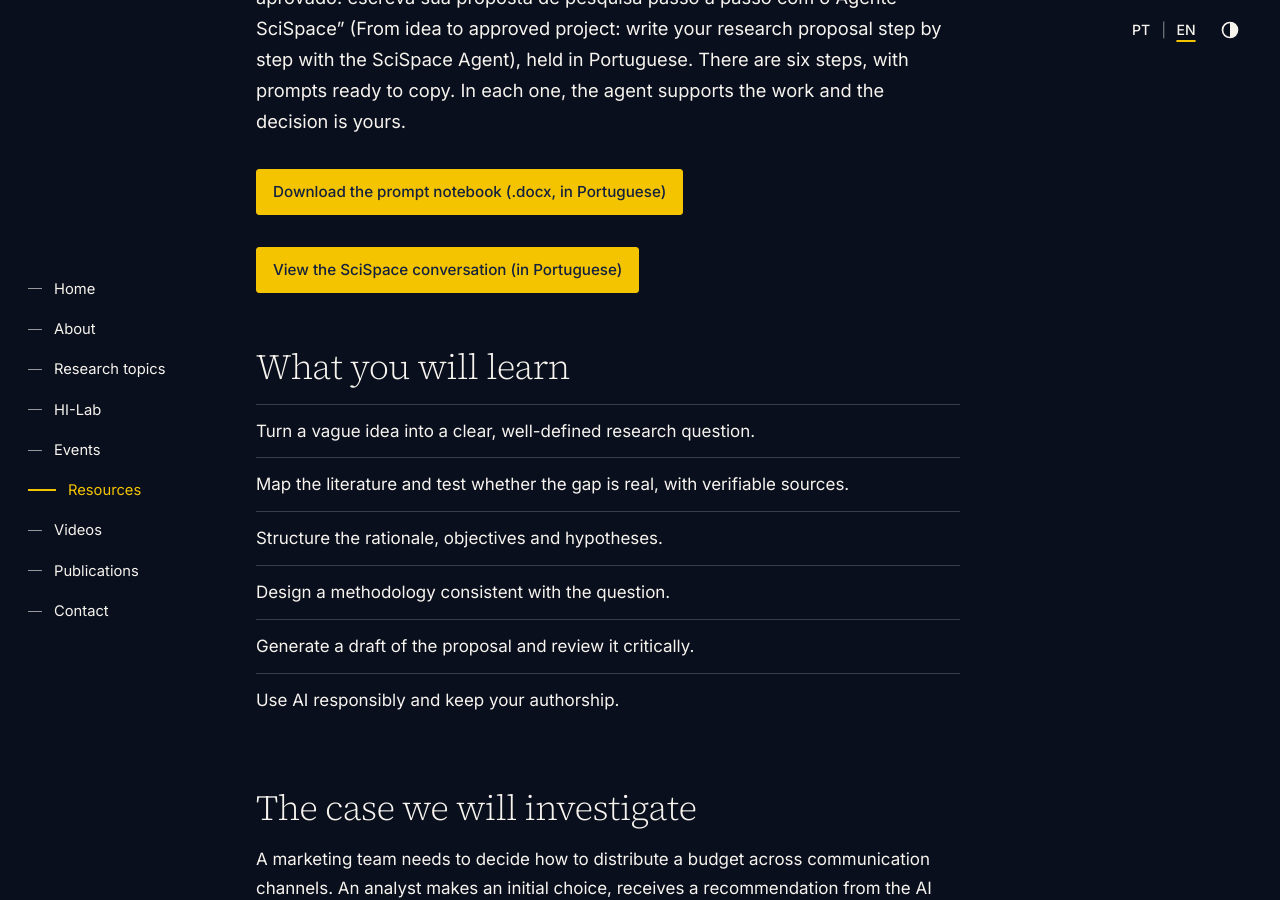
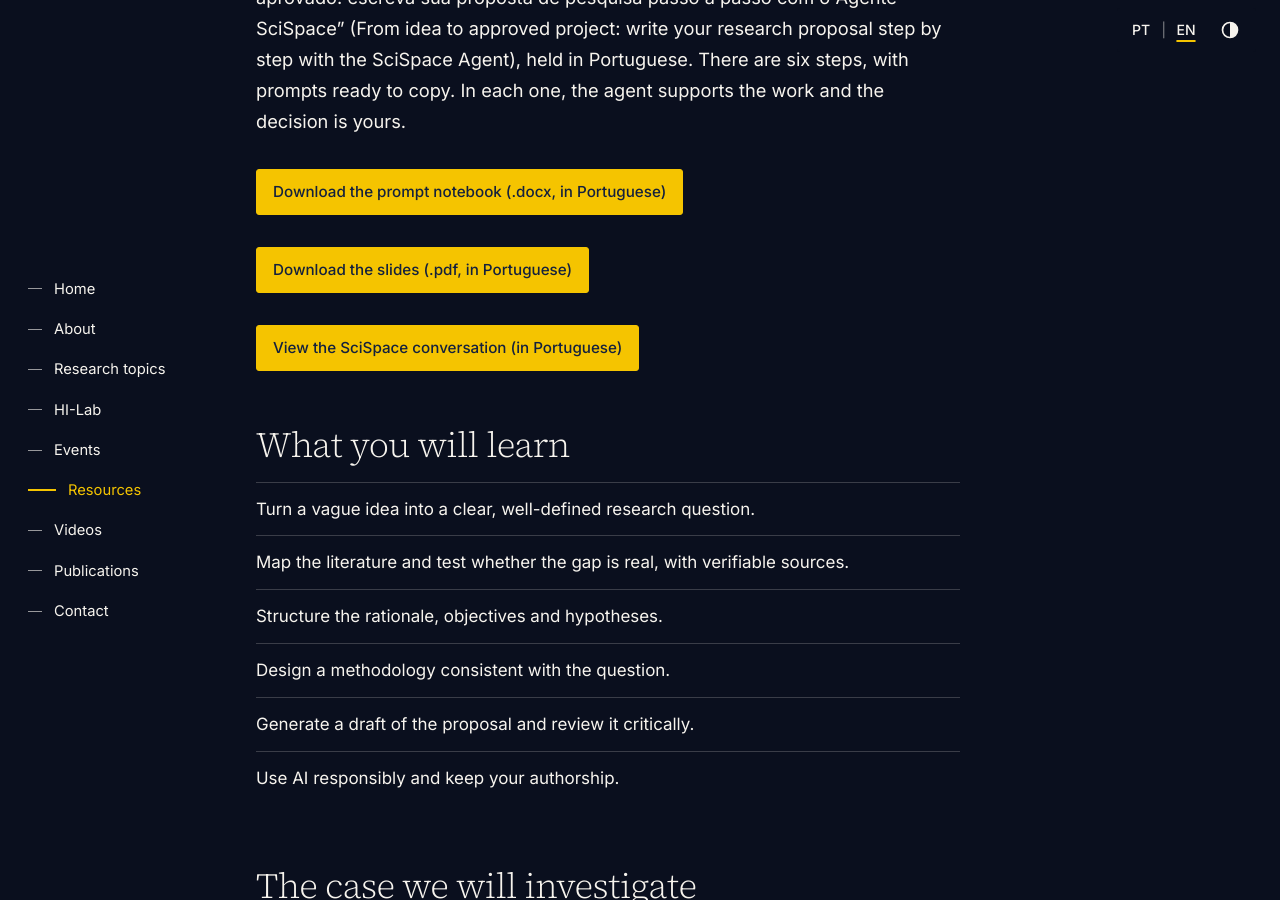
Before and after one commit to ricardolimongi/ricardolimongi.github.io, a Jekyll site: the page built from en/resources/research-proposal-scispace/index.md, in a window 1280 px wide and 900 px high, scrolled down 659 px. Built offline with Jekyll 4.4.1, drawn with Linux system fonts in a browser that asks for light colours.

Commit message:
conteúdo: slides do workshop SciSpace
Co-Authored-By: Claude Opus 5.5 <noreply@anthropic.com>

```diff
--- a/_data/paginas/proposta_scispace.yml
+++ b/_data/paginas/proposta_scispace.yml
@@ -23,6 +23,10 @@ blocks:
     url: "/assets/files/caderno-prompts-scispace.docx"
     pt: "Baixar o caderno de prompts (.docx)"
     en: "Download the prompt notebook (.docx, in Portuguese)"
+  - type: arquivo
+    url: "/assets/files/slides-workshop-scispace.pdf"
+    pt: "Baixar os slides (.pdf)"
+    en: "Download the slides (.pdf, in Portuguese)"
   - type: arquivo
     url: "https://scispace.com/share/01a2137b-c389-7f73-b716-b77310f6b90f"
     pt: "Ver a conversa no SciSpace"
```
Also changed, not shown: 1 other file.
